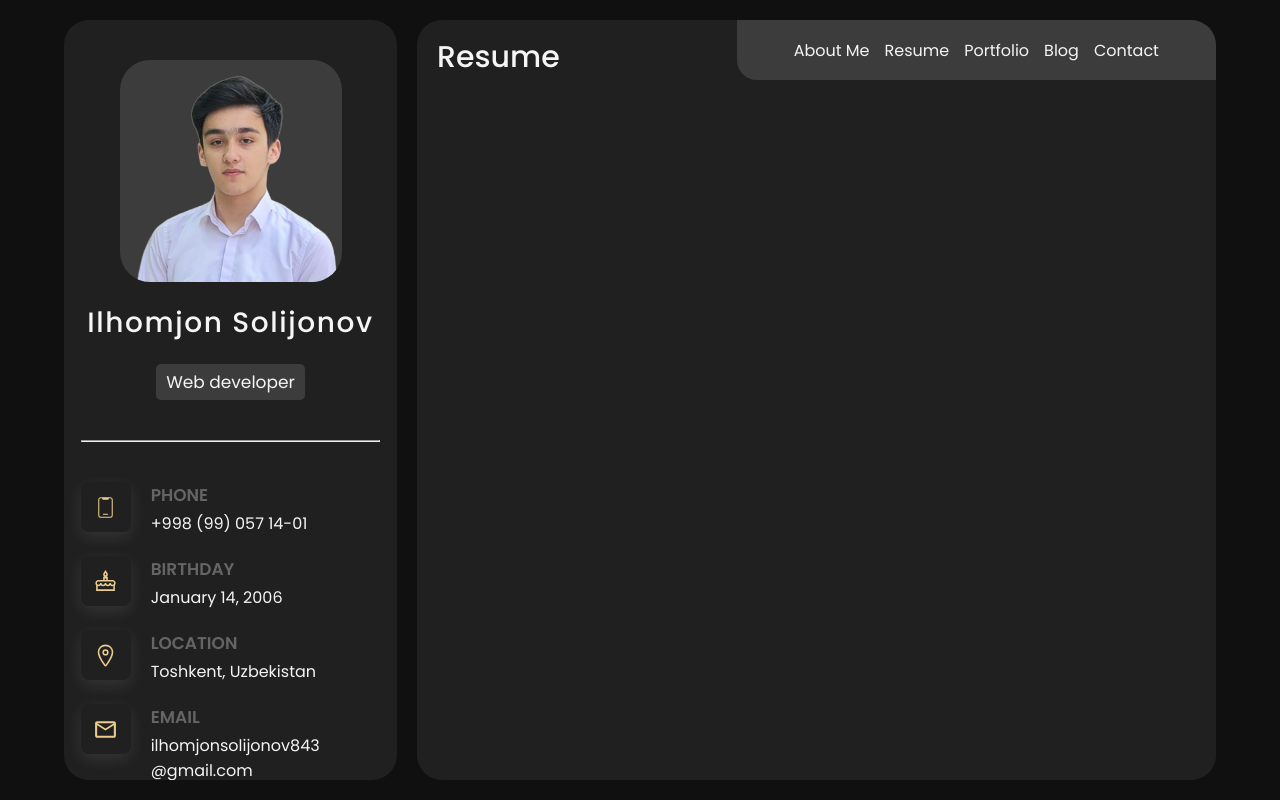
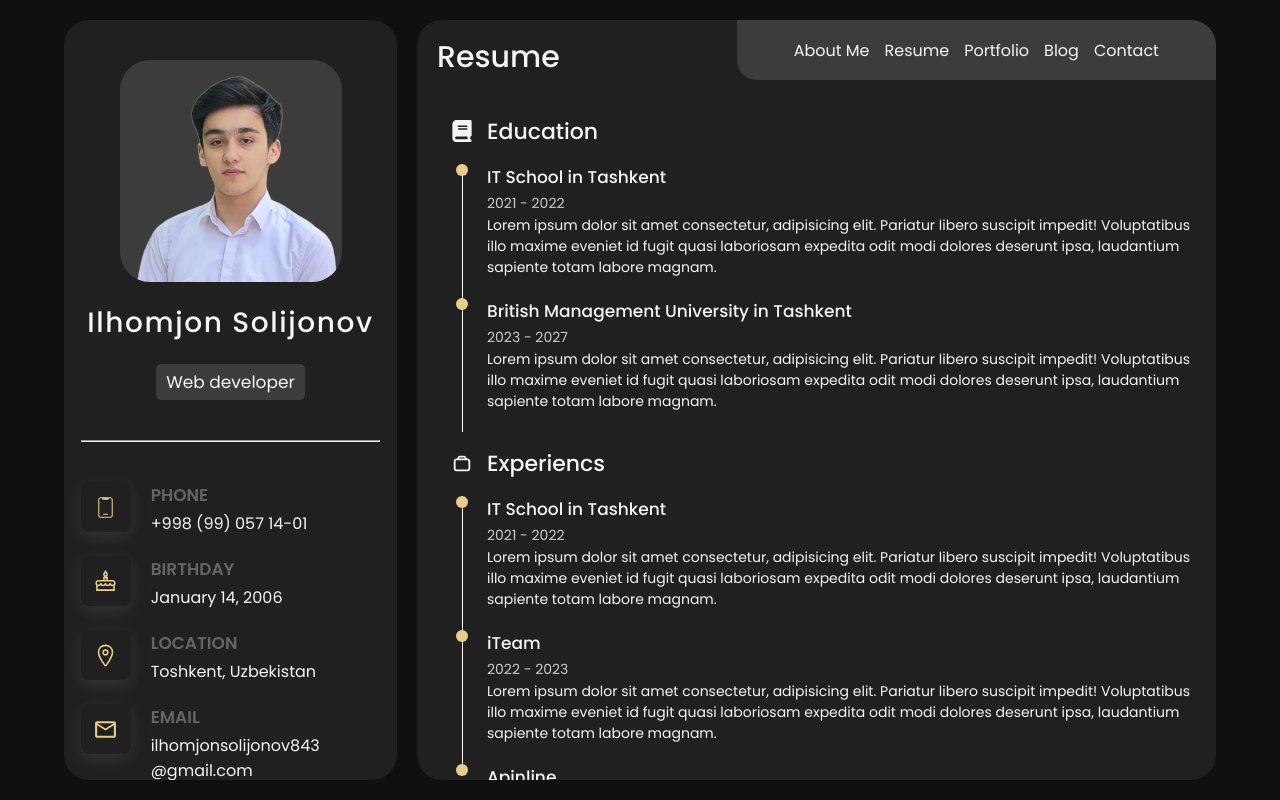
Before and after one commit to ilhomjonSolijonov/Portfolio2, a React (Vite) app: page /resume in a window 1280 px wide. Built offline with nearby package versions, Linux system fonts and the light colour scheme.

Commit message:
Resume Page is completed

```diff
--- a/src/pages/Resume/index.jsx
+++ b/src/pages/Resume/index.jsx
@@ -1,5 +1,12 @@
 import React from 'react'
+import './style.css'
 import Menu from '../../components/Menu/index'
+import { FaBook } from "react-icons/fa6";
+import { CgWorkAlt } from "react-icons/cg";
+
+
+
+
 const index = () => {
   return (
     <div className='about-box'>
@@ -9,6 +16,136 @@ const index = () => {
           <Menu/>
         </div>
       </header>
+      <main className='about-content'>
+        <section className='resume-info'>
+          <div className='resume-info-title-box'>
+              <div className='resume-info-icon'><FaBook /></div>
+              <h2 className='resume-info-title'>Education</h2>
+          </div>
+          <div className='resume-card'>
+            <div className='resume-card-left'>
+                <div className='resume-left-indicator'></div>
+                <div className='resume-left-hr'></div>
+            </div>
+            <div className='resume-card-right'>
+              <h3 className='resume-card-title'>IT School in Tashkent</h3>
+              <span className='resume-card-year'>2021 - 2022</span>
+              <p className='resume-card-p'>Lorem ipsum dolor sit amet consectetur, adipisicing elit. Pariatur libero suscipit impedit! Voluptatibus illo maxime eveniet id fugit quasi laboriosam expedita odit modi dolores deserunt ipsa, laudantium sapiente totam labore magnam.</p>
+            </div>
+          </div>
+          <div className='resume-card'>
+            <div className='resume-card-left'>
+                <div className='resume-left-indicator'></div>
+                <div className='resume-left-hr'></div>
+            </div>
+            <div className='resume-card-right'>
+              <h3 className='resume-card-title'>British Management University in Tashkent</h3>
+              <span className='resume-card-year'>2023 - 2027</span>
+              <p className='resume-card-p'>Lorem ipsum dolor sit amet consectetur, adipisicing elit. Pariatur libero suscipit impedit! Voluptatibus illo maxime eveniet id fugit quasi laboriosam expedita odit modi dolores deserunt ipsa, laudantium sapiente totam labore magnam.</p>
+            </div>
+          </div>
+          <div className='resume-info-title-box'>
+              <div className='resume-info-icon'><CgWorkAlt /></div>
+              <h2 className='resume-info-title'>Experiencs</h2>
+          </div>
+          <div className='resume-card'>
+          <div className='resume-card-left'>
+              <div className='resume-left-indicator'></div>
+              <div className='resume-left-hr'></div>
+          </div>
+          <div className='resume-card-right'>
+            <h3 className='resume-card-title'>IT School in Tashkent</h3>
+            <span className='resume-card-year'>2021 - 2022</span>
+            <p className='resume-card-p'>Lorem ipsum dolor sit amet consectetur, adipisicing elit. Pariatur libero suscipit impedit! Voluptatibus illo maxime eveniet id fugit quasi laboriosam expedita odit modi dolores deserunt ipsa, laudantium sapiente totam labore magnam.</p>
+          </div>
+          </div>
+          <div className='resume-card'>
+            <div className='resume-card-left'>
+                <div className='resume-left-indicator'></div>
+                <div className='resume-left-hr'></div>
+            </div>
+            <div className='resume-card-right'>
+              <h3 className='resume-card-title'>iTeam</h3>
+              <span className='resume-card-year'>2022 - 2023</span>
+              <p className='resume-card-p'>Lorem ipsum dolor sit amet consectetur, adipisicing elit. Pariatur libero suscipit impedit! Voluptatibus illo maxime eveniet id fugit quasi laboriosam expedita odit modi dolores deserunt ipsa, laudantium sapiente totam labore magnam.</p>
+            </div>
+          </div>
+          <div className='resume-card'>
+            <div className='resume-card-left'>
+                <div className='resume-left-indicator'></div>
+                <div className='resume-left-hr'></div>
+            </div>
+            <div className='resume-card-right'>
+              <h3 className='resume-card-title'>Apinline</h3>
+              <span className='resume-card-year'>2024 - 2024 July</span>
+              <p className='resume-card-p'>Lorem ipsum dolor sit amet consectetur, adipisicing elit. Pariatur libero suscipit impedit! Voluptatibus illo maxime eveniet id fugit quasi laboriosam expedita odit modi dolores deserunt ipsa, laudantium sapiente totam labore magnam.</p>
+            </div>
+          </div>
+        </section>
+        <h2 className='resume-skills-title'>My Skills</h2>
+        <section className='resume-skills'>
+          <div className='skills-card'>
+            <h3 className='skills-card-title'>HTML <span>95%</span></h3>
+            <div className='skills-range'>
+                <span></span>
+            </div>
+          </div>
+          <div className='skills-card'>
+            <h3 className='skills-card-title'>CSS <span>90%</span></h3>
+            <div className='skills-range'>
+                <span></span>
+            </div>
+          </div>
+          <div className='skills-card'>
+            <h3 className='skills-card-title'>SASS/SCSS <span>90%</span></h3>
+            <div className='skills-range'>
+                <span></span>
+            </div>
+          </div>
+          <div className='skills-card'>
+            <h3 className='skills-card-title'>JS <span>75%</span></h3>
+            <div className='skills-range'>
+                <span></span>
+            </div>
+          </div>
+          <div className='skills-card'>
+            <h3 className='skills-card-title'>Bootstrap <span>88%</span></h3>
+            <div className='skills-range'>
+                <span></span>
+            </div>
+          </div>
+          <div className='skills-card'>
+            <h3 className='skills-card-title'>Tailwind CSS <span>90%</span></h3>
+            <div className='skills-range'>
+                <span></span>
+            </div>
+          </div>
+          <div className='skills-card'>
+            <h3 className='skills-card-title'>Figma <span>70%</span></h3>
+            <div className='skills-range'>
+                <span></span>
+            </div>
+          </div>
+          <div className='skills-card'>
+            <h3 className='skills-card-title'>ReactJS <span>80%</span></h3>
+            <div className='skills-range'>
+                <span></span>
+            </div>
+          </div>
+          <div className='skills-card'>
+            <h3 className='skills-card-title'>Redux Toolkit <span>70%</span></h3>
+            <div className='skills-range'>
+                <span></span>
+            </div>
+          </div>
+          <div className='skills-card'>
+            <h3 className='skills-card-title'>Git, GitHub <span>70%</span></h3>
+            <div className='skills-range'>
+                <span></span>
+            </div>
+          </div>
+        </section>
+      </main>
     </div>
   )
 }
--- a/src/pages/Resume/style.css
+++ b/src/pages/Resume/style.css
@@ -0,0 +1,126 @@
+.resume-info-title-box{
+    display: flex;
+    align-items: start;
+    width: 100%;
+    margin: 20px 0;
+}
+.resume-info-icon{
+    display: flex;
+    justify-content: center;
+    width: 50px;
+    font-size: 22px;
+}
+.resume-info-title{
+    font-size: 22px;
+    font-weight: 500;
+    line-height: 1.5rem;
+}
+.resume-card-left{
+    width: 50px;
+    display: flex;
+    justify-content: center;
+}
+.resume-card{
+    height: auto;
+    display: flex;
+}
+.resume-left-indicator{
+    position: absolute;
+    width: 12px;
+    height: 12px;
+    border-radius: 50%;
+    background-color: #EBCC8C;
+}
+.resume-left-hr{
+    width: 1px;
+    height: 100%;
+    background-color: white;
+}
+.resume-card-right{
+    padding: 0 0 20px 0;
+    width: calc(100% - 50px);
+}
+.resume-card-title{
+    font-weight: 500;
+    font-size: 17px;
+}
+.resume-card-year{
+    padding:5px 0;
+    font-size: 14px;
+    color: rgb(204, 204, 204);
+}
+.resume-card-p{
+    font-size: 14px;
+    font-weight: 400;
+}
+.resume-card:nth-child(7) .resume-card-left  .resume-left-hr{
+    display: none;
+}
+/*  skills */
+.resume-skills-title{
+    font-size: 22px;
+    font-weight: 500;
+    letter-spacing: 0.1rem;
+    margin: 10px 0 15px;
+}
+.resume-skills{
+    display: flex;
+    flex-direction: column;
+    gap: 15px;
+    padding: 20px;
+    width: 100%;
+    height: auto;
+    border-radius: 20px;
+    background-color: var(--page-bg);
+    box-shadow: 0px 5px 16px 0px rgba(247, 247, 248, 0.1);
+    margin-bottom: 40px;
+}
+.skills-card-title{
+    font-size: 14px;
+    font-weight: 500;
+}
+.skills-card-title span{
+    font-size: 11px;
+    color: rgb(204, 204, 204);
+}
+.skills-range{
+    position: relative;
+    width: 100%;
+    border-radius: 5px;
+    overflow: hidden;
+    height: 10px;
+    background-color: var(--component-bg);
+}
+.skills-range span{
+    position: absolute;
+    width: 95%;
+    height: 100%;
+    background-color: #EBCC8C;
+}
+.skills-card:nth-child(2) .skills-range span{
+    width: 90%;
+}
+.skills-card:nth-child(3) .skills-range span{
+    width: 90%;
+}
+.skills-card:nth-child(4) .skills-range span{
+    width: 75%;
+}
+.skills-card:nth-child(5) .skills-range span{
+    width: 88%;
+}
+.skills-card:nth-child(6) .skills-range span{
+    width: 90%;
+}
+.skills-card:nth-child(7) .skills-range span{
+    width: 70%;
+}
+.skills-card:nth-child(8) .skills-range span{
+    width: 80%;
+}
+.skills-card:nth-child(9) .skills-range span{
+    width: 70%;
+}
+.skills-card:nth-child(10) .skills-range span{
+    width: 70%;
+}
```
